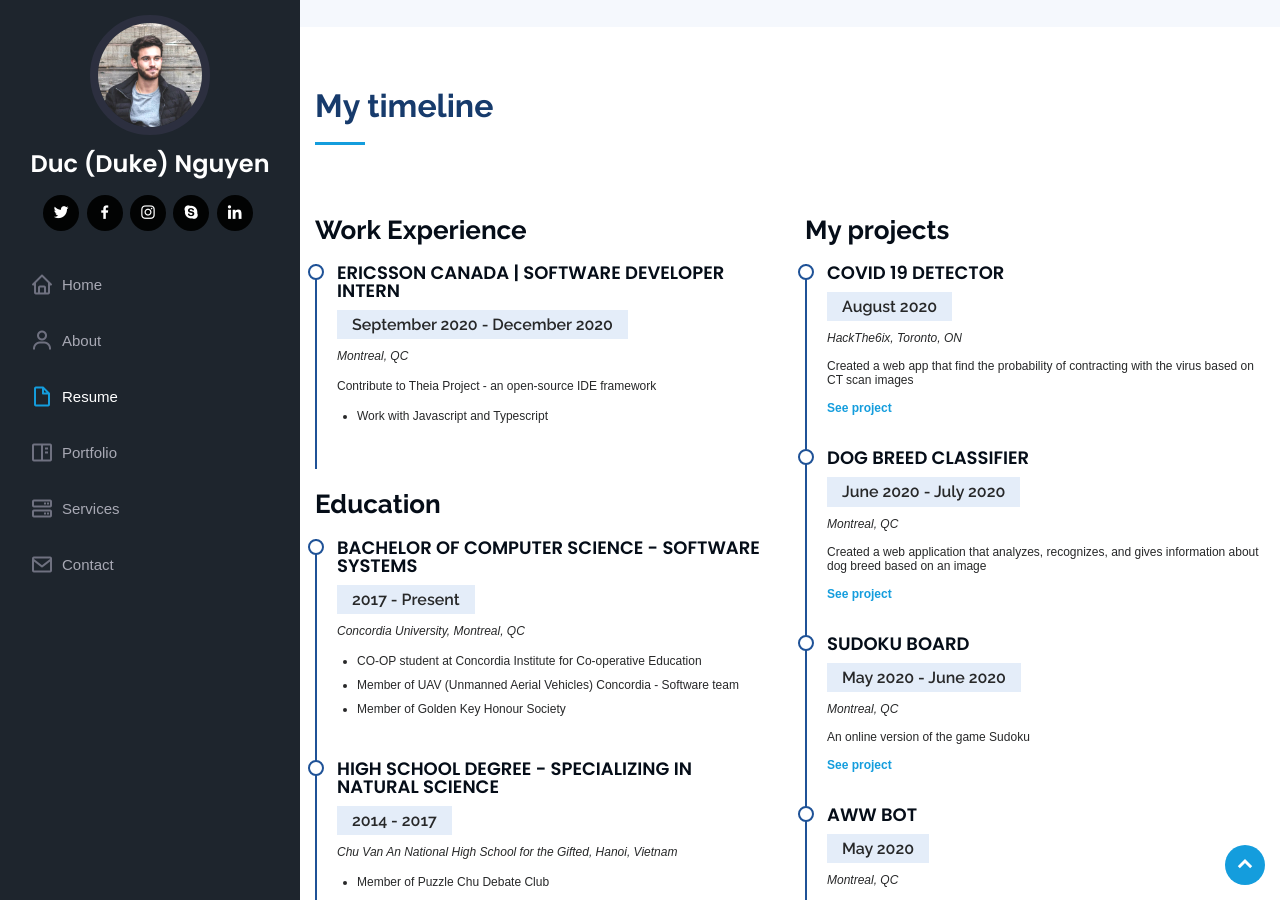
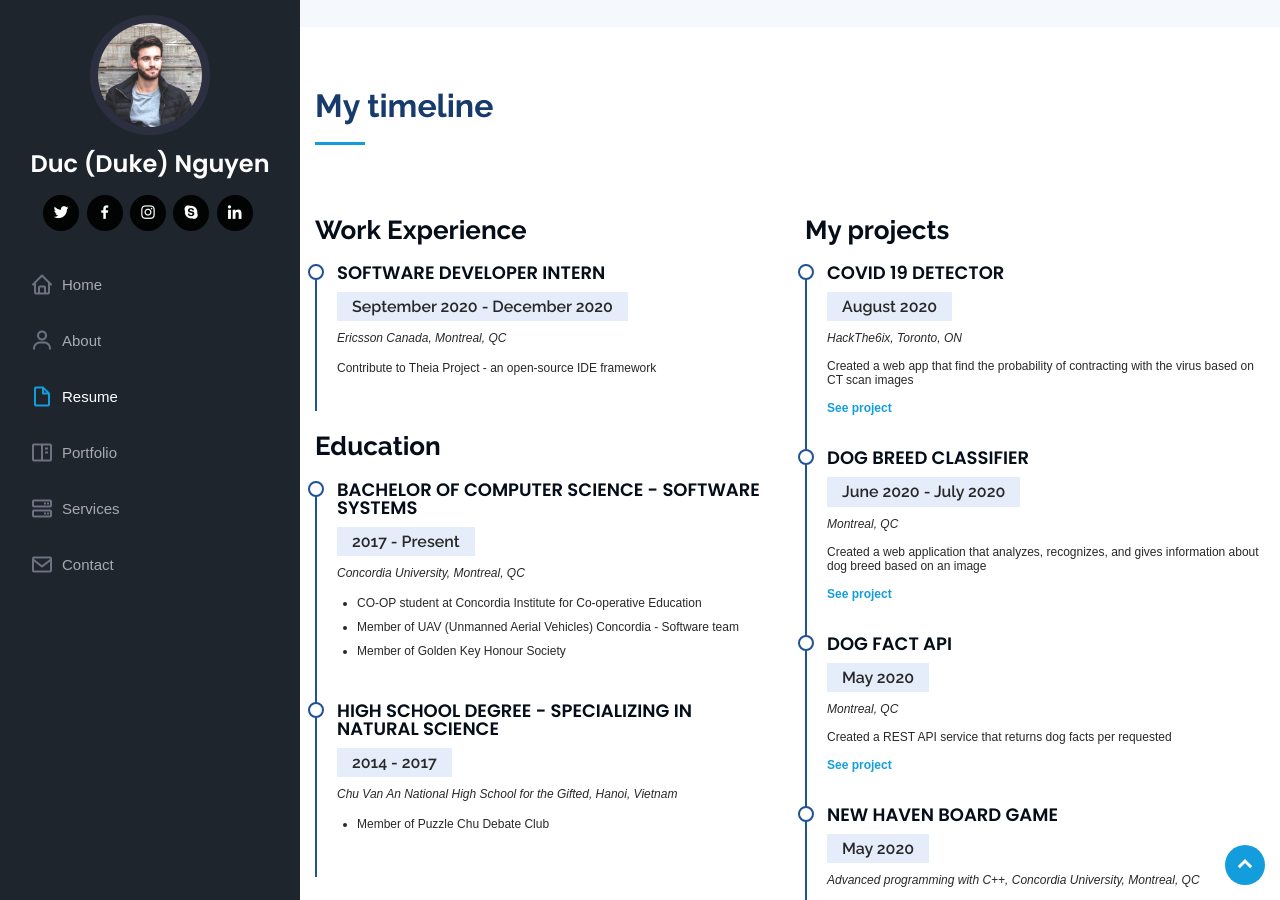
Before and after one commit to DucNgn/portfolio, a Jekyll site: the page built from index.html, in a window 1280 px wide and 900 px high, scrolled down 2019 px. Built offline with Jekyll 4.4.1, drawn with Linux system fonts in a browser that asks for light colours; some of the changed text lies outside the part shown.

Commit message:
Remove 2 projects temporary

```diff
--- a/_data/works.yml
+++ b/_data/works.yml
@@ -1,6 +1,6 @@
-- title: Ericsson Canada | Software Developer Intern
+- title: Software Developer Intern
   time: September 2020 - December 2020
-  location: Montreal, QC
+  location: Ericsson Canada, Montreal, QC
   description: Contribute to Theia Project - an open-source IDE framework
   tasks:
-    - name: Work with Javascript and Typescript
+    # - name
```
Also changed, not shown: _data/projects.yml (+10 -10 lines).
